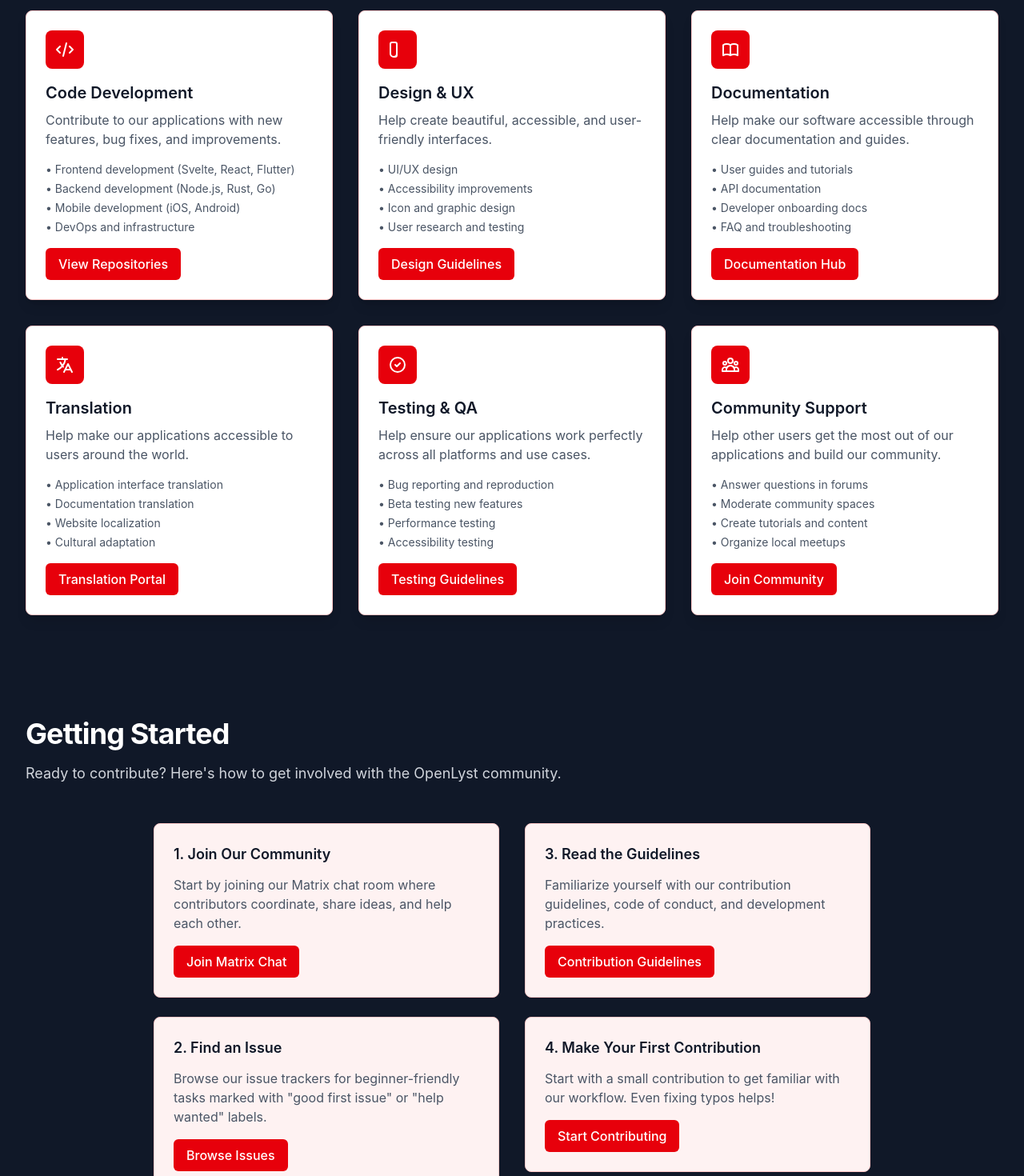
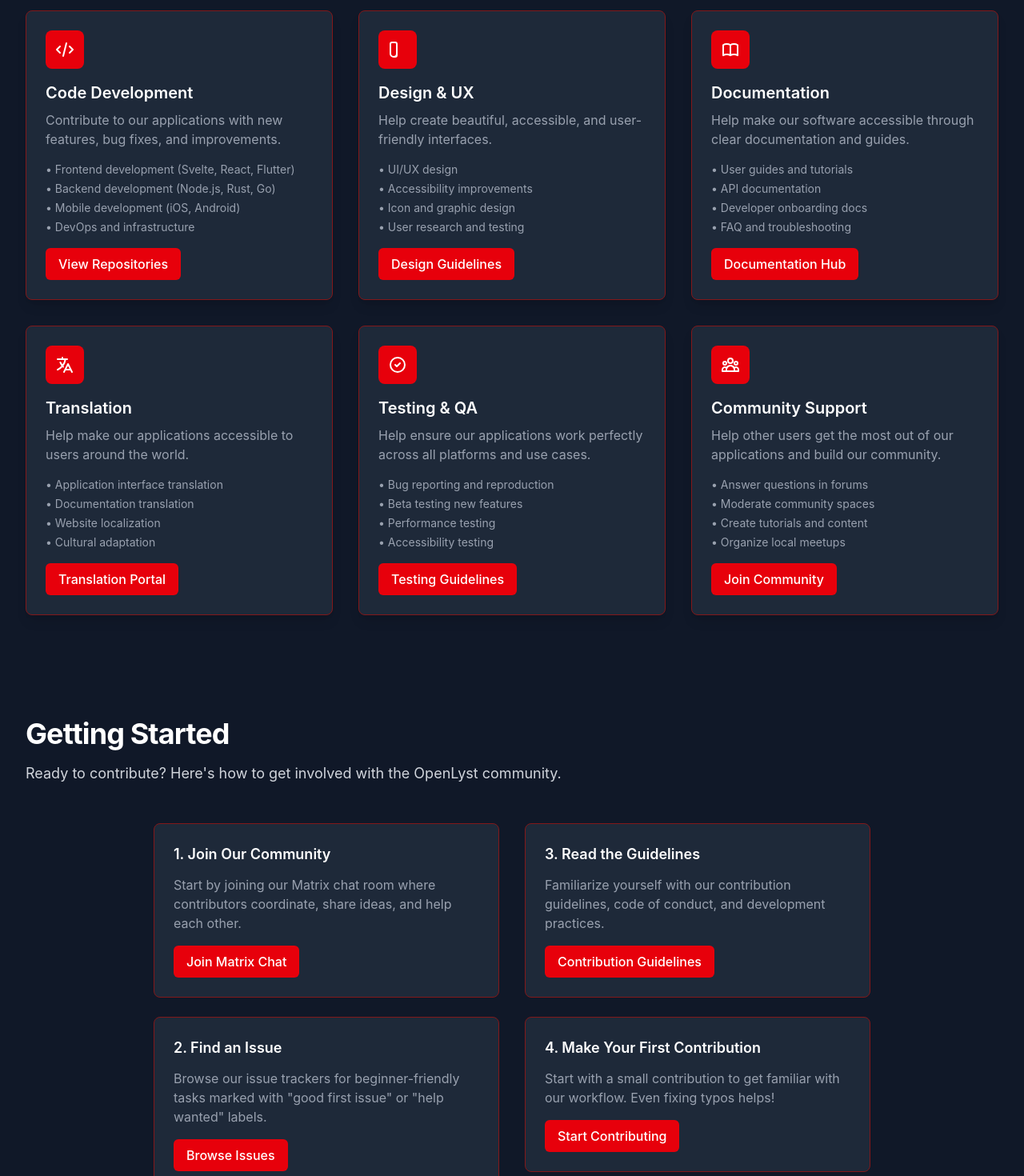
Before and after one commit to openlyst/openlyst, a SvelteKit app: page /contribute in a window 1280 px wide. Shown: the part 720-2190 px from the top of the page at 80% size. Built offline with nearby package versions, Linux system fonts and the light colour scheme.

Commit message:
Update section backgrounds and text colors for improved contrast and readability

```diff
--- a/src/routes/contribute/+page.svelte
+++ b/src/routes/contribute/+page.svelte
@@ -30,15 +30,15 @@
 >
   {#snippet children()}
     <div class="grid grid-cols-1 md:grid-cols-2 lg:grid-cols-3 gap-8">
-      <div class="bg-white rounded-lg shadow-lg p-6 border border-red-200">
+      <div class="bg-gray-800 rounded-lg shadow-lg p-6 border border-red-900">
         <div class="w-12 h-12 bg-red-600 rounded-lg flex items-center justify-center mb-4">
           <svg class="w-6 h-6 text-white" fill="none" stroke="currentColor" viewBox="0 0 24 24">
             <path stroke-linecap="round" stroke-linejoin="round" stroke-width="2" d="M10 20l4-16m4 4l4 4-4 4M6 16l-4-4 4-4" />
           </svg>
         </div>
-        <h3 class="text-xl font-semibold text-gray-900 mb-2">Code Development</h3>
-        <p class="text-gray-600 mb-4">Contribute to our applications with new features, bug fixes, and improvements.</p>
-        <ul class="text-sm text-gray-600 space-y-1 mb-4">
+        <h3 class="text-xl font-semibold text-white mb-2">Code Development</h3>
+        <p class="text-gray-400 mb-4">Contribute to our applications with new features, bug fixes, and improvements.</p>
+        <ul class="text-sm text-gray-400 space-y-1 mb-4">
           <li>• Frontend development (Svelte, React, Flutter)</li>
           <li>• Backend development (Node.js, Rust, Go)</li>
           <li>• Mobile development (iOS, Android)</li>
@@ -47,15 +47,15 @@
         <Button text="View Repositories" href="#" variant="primary" />
       </div>
 
-      <div class="bg-white rounded-lg shadow-lg p-6 border border-red-200">
+      <div class="bg-gray-800 rounded-lg shadow-lg p-6 border border-red-900">
         <div class="w-12 h-12 bg-red-600 rounded-lg flex items-center justify-center mb-4">
           <svg class="w-6 h-6 text-white" fill="none" stroke="currentColor" viewBox="0 0 24 24">
             <path stroke-linecap="round" stroke-linejoin="round" stroke-width="2" d="M7 21a4 4 0 01-4-4V5a2 2 0 012-2h4a2 2 0 012 2v12a4 4 0 01-4 4zM7 3H5a2 2 0 00-2 2v12a4 4 0 004 4h2a2 2 0 002-2V5a2 2 0 00-2-2H7z" />
           </svg>
         </div>
-        <h3 class="text-xl font-semibold text-gray-900 mb-2">Design & UX</h3>
-        <p class="text-gray-600 mb-4">Help create beautiful, accessible, and user-friendly interfaces.</p>
-        <ul class="text-sm text-gray-600 space-y-1 mb-4">
+        <h3 class="text-xl font-semibold text-white mb-2">Design & UX</h3>
+        <p class="text-gray-400 mb-4">Help create beautiful, accessible, and user-friendly interfaces.</p>
+        <ul class="text-sm text-gray-400 space-y-1 mb-4">
           <li>• UI/UX design</li>
           <li>• Accessibility improvements</li>
           <li>• Icon and graphic design</li>
@@ -64,15 +64,15 @@
         <Button text="Design Guidelines" href="#" variant="primary" />
       </div>
 
-      <div class="bg-white rounded-lg shadow-lg p-6 border border-red-200">
+      <div class="bg-gray-800 rounded-lg shadow-lg p-6 border border-red-900">
         <div class="w-12 h-12 bg-red-600 rounded-lg flex items-center justify-center mb-4">
           <svg class="w-6 h-6 text-white" fill="none" stroke="currentColor" viewBox="0 0 24 24">
             <path stroke-linecap="round" stroke-linejoin="round" stroke-width="2" d="M12 6.253v13m0-13C10.832 5.477 9.246 5 7.5 5S4.168 5.477 3 6.253v13C4.168 18.477 5.754 18 7.5 18s3.332.477 4.5 1.253m0-13C13.168 5.477 14.754 5 16.5 5c1.746 0 3.332.477 4.5 1.253v13C19.832 18.477 18.246 18 16.5 18c-1.746 0-3.332.477-4.5 1.253" />
           </svg>
         </div>
-        <h3 class="text-xl font-semibold text-gray-900 mb-2">Documentation</h3>
-        <p class="text-gray-600 mb-4">Help make our software accessible through clear documentation and guides.</p>
-        <ul class="text-sm text-gray-600 space-y-1 mb-4">
+        <h3 class="text-xl font-semibold text-white mb-2">Documentation</h3>
+        <p class="text-gray-400 mb-4">Help make our software accessible through clear documentation and guides.</p>
+        <ul class="text-sm text-gray-400 space-y-1 mb-4">
           <li>• User guides and tutorials</li>
           <li>• API documentation</li>
           <li>• Developer onboarding docs</li>
@@ -81,15 +81,15 @@
         <Button text="Documentation Hub" href="#" variant="primary" />
       </div>
 
-      <div class="bg-white rounded-lg shadow-lg p-6 border border-red-200">
+      <div class="bg-gray-800 rounded-lg shadow-lg p-6 border border-red-900">
         <div class="w-12 h-12 bg-red-600 rounded-lg flex items-center justify-center mb-4">
           <svg class="w-6 h-6 text-white" fill="none" stroke="currentColor" viewBox="0 0 24 24">
             <path stroke-linecap="round" stroke-linejoin="round" stroke-width="2" d="M3 5h12M9 3v2m1.048 9.5A18.022 18.022 0 016.412 9m6.088 9h7M11 21l5-10 5 10M12.751 5C11.783 10.77 8.07 15.61 3 18.129" />
           </svg>
         </div>
-        <h3 class="text-xl font-semibold text-gray-900 mb-2">Translation</h3>
-        <p class="text-gray-600 mb-4">Help make our applications accessible to users around the world.</p>
-        <ul class="text-sm text-gray-600 space-y-1 mb-4">
+        <h3 class="text-xl font-semibold text-white mb-2">Translation</h3>
+        <p class="text-gray-400 mb-4">Help make our applications accessible to users around the world.</p>
+        <ul class="text-sm text-gray-400 space-y-1 mb-4">
           <li>• Application interface translation</li>
           <li>• Documentation translation</li>
           <li>• Website localization</li>
@@ -98,15 +98,15 @@
         <Button text="Translation Portal" href="#" variant="primary" />
       </div>
 
-      <div class="bg-white rounded-lg shadow-lg p-6 border border-red-200">
+      <div class="bg-gray-800 rounded-lg shadow-lg p-6 border border-red-900">
         <div class="w-12 h-12 bg-red-600 rounded-lg flex items-center justify-center mb-4">
           <svg class="w-6 h-6 text-white" fill="none" stroke="currentColor" viewBox="0 0 24 24">
             <path stroke-linecap="round" stroke-linejoin="round" stroke-width="2" d="M9 12l2 2 4-4m6 2a9 9 0 11-18 0 9 9 0 0118 0z" />
           </svg>
         </div>
-        <h3 class="text-xl font-semibold text-gray-900 mb-2">Testing & QA</h3>
-        <p class="text-gray-600 mb-4">Help ensure our applications work perfectly across all platforms and use cases.</p>
-        <ul class="text-sm text-gray-600 space-y-1 mb-4">
+        <h3 class="text-xl font-semibold text-white mb-2">Testing & QA</h3>
+        <p class="text-gray-400 mb-4">Help ensure our applications work perfectly across all platforms and use cases.</p>
+        <ul class="text-sm text-gray-400 space-y-1 mb-4">
           <li>• Bug reporting and reproduction</li>
           <li>• Beta testing new features</li>
           <li>• Performance testing</li>
@@ -115,15 +115,15 @@
         <Button text="Testing Guidelines" href="#" variant="primary" />
       </div>
 
-      <div class="bg-white rounded-lg shadow-lg p-6 border border-red-200">
+      <div class="bg-gray-800 rounded-lg shadow-lg p-6 border border-red-900">
         <div class="w-12 h-12 bg-red-600 rounded-lg flex items-center justify-center mb-4">
           <svg class="w-6 h-6 text-white" fill="none" stroke="currentColor" viewBox="0 0 24 24">
             <path stroke-linecap="round" stroke-linejoin="round" stroke-width="2" d="M17 20h5v-2a3 3 0 00-5.356-1.857M17 20H7m10 0v-2c0-.656-.126-1.283-.356-1.857M7 20H2v-2a3 3 0 015.356-1.857M7 20v-2c0-.656.126-1.283.356-1.857m0 0a5.002 5.002 0 019.288 0M15 7a3 3 0 11-6 0 3 3 0 016 0zm6 3a2 2 0 11-4 0 2 2 0 014 0zM7 10a2 2 0 11-4 0 2 2 0 014 0z" />
           </svg>
         </div>
-        <h3 class="text-xl font-semibold text-gray-900 mb-2">Community Support</h3>
-        <p class="text-gray-600 mb-4">Help other users get the most out of our applications and build our community.</p>
-        <ul class="text-sm text-gray-600 space-y-1 mb-4">
+        <h3 class="text-xl font-semibold text-white mb-2">Community Support</h3>
+        <p class="text-gray-400 mb-4">Help other users get the most out of our applications and build our community.</p>
+        <ul class="text-sm text-gray-400 space-y-1 mb-4">
           <li>• Answer questions in forums</li>
           <li>• Moderate community spaces</li>
           <li>• Create tutorials and content</li>
@@ -145,18 +145,18 @@
     <div class="max-w-4xl mx-auto">
       <div class="grid grid-cols-1 md:grid-cols-2 gap-8">
         <div class="space-y-6">
-          <div class="bg-red-50 rounded-lg p-6 border border-red-200">
-            <h3 class="text-lg font-semibold text-gray-900 mb-3">1. Join Our Community</h3>
-            <p class="text-gray-600 mb-4">
+          <div class="bg-gray-800 rounded-lg p-6 border border-red-900">
+            <h3 class="text-lg font-semibold text-white mb-3">1. Join Our Community</h3>
+            <p class="text-gray-400 mb-4">
               Start by joining our Matrix chat room where contributors coordinate,
               share ideas, and help each other.
             </p>
             <Button text="Join Matrix Chat" href="#" variant="primary" />
           </div>
 
-          <div class="bg-red-50 rounded-lg p-6 border border-red-200">
-            <h3 class="text-lg font-semibold text-gray-900 mb-3">2. Find an Issue</h3>
-            <p class="text-gray-600 mb-4">
+          <div class="bg-gray-800 rounded-lg p-6 border border-red-900">
+            <h3 class="text-lg font-semibold text-white mb-3">2. Find an Issue</h3>
+            <p class="text-gray-400 mb-4">
               Browse our issue trackers for beginner-friendly tasks marked with
               "good first issue" or "help wanted" labels.
             </p>
@@ -165,18 +165,18 @@
         </div>
 
         <div class="space-y-6">
-          <div class="bg-red-50 rounded-lg p-6 border border-red-200">
-            <h3 class="text-lg font-semibold text-gray-900 mb-3">3. Read the Guidelines</h3>
-            <p class="text-gray-600 mb-4">
+          <div class="bg-gray-800 rounded-lg p-6 border border-red-900">
+            <h3 class="text-lg font-semibold text-white mb-3">3. Read the Guidelines</h3>
+            <p class="text-gray-400 mb-4">
               Familiarize yourself with our contribution guidelines, code of conduct,
               and development practices.
             </p>
             <Button text="Contribution Guidelines" href="#" variant="primary" />
           </div>
 
-          <div class="bg-red-50 rounded-lg p-6 border border-red-200">
-            <h3 class="text-lg font-semibold text-gray-900 mb-3">4. Make Your First Contribution</h3>
-            <p class="text-gray-600 mb-4">
+          <div class="bg-gray-800 rounded-lg p-6 border border-red-900">
+            <h3 class="text-lg font-semibold text-white mb-3">4. Make Your First Contribution</h3>
+            <p class="text-gray-400 mb-4">
               Start with a small contribution to get familiar with our workflow.
               Even fixing typos helps!
             </p>
@@ -250,9 +250,9 @@
 >
   {#snippet children()}
     <div class="max-w-4xl mx-auto">
-      <div class="bg-red-50 rounded-lg p-8 border border-red-200">
-        <h3 class="text-xl font-semibold text-gray-900 mb-4">Creating a Safe Space</h3>
-        <p class="text-gray-600 mb-6">
+      <div class="bg-gray-800 rounded-lg p-8 border border-red-900">
+        <h3 class="text-xl font-semibold text-white mb-4">Creating a Safe Space</h3>
+        <p class="text-gray-400 mb-6">
           OpenLyst is committed to fostering an inclusive, welcoming community where everyone can contribute
           regardless of their background, experience level, gender identity, sexual orientation, disability,
           race, ethnicity, religion, or nationality.
@@ -260,8 +260,8 @@
 
         <div class="grid grid-cols-1 md:grid-cols-2 gap-6">
           <div>
-            <h4 class="font-semibold text-gray-900 mb-2">We Encourage:</h4>
-            <ul class="space-y-1 text-gray-600">
+            <h4 class="font-semibold text-white mb-2">We Encourage:</h4>
+            <ul class="space-y-1 text-gray-400">
               <li>• Respectful and constructive communication</li>
               <li>• Welcoming newcomers and helping them learn</li>
               <li>• Gracefully accepting constructive criticism</li>
@@ -271,8 +271,8 @@
           </div>
 
           <div>
-            <h4 class="font-semibold text-gray-900 mb-2">We Don't Tolerate:</h4>
-            <ul class="space-y-1 text-gray-600">
+            <h4 class="font-semibold text-white mb-2">We Don't Tolerate:</h4>
+            <ul class="space-y-1 text-gray-400">
               <li>• Harassment or discriminatory behavior</li>
               <li>• Trolling, insulting, or derogatory comments</li>
               <li>• Public or private harassment</li>
```
